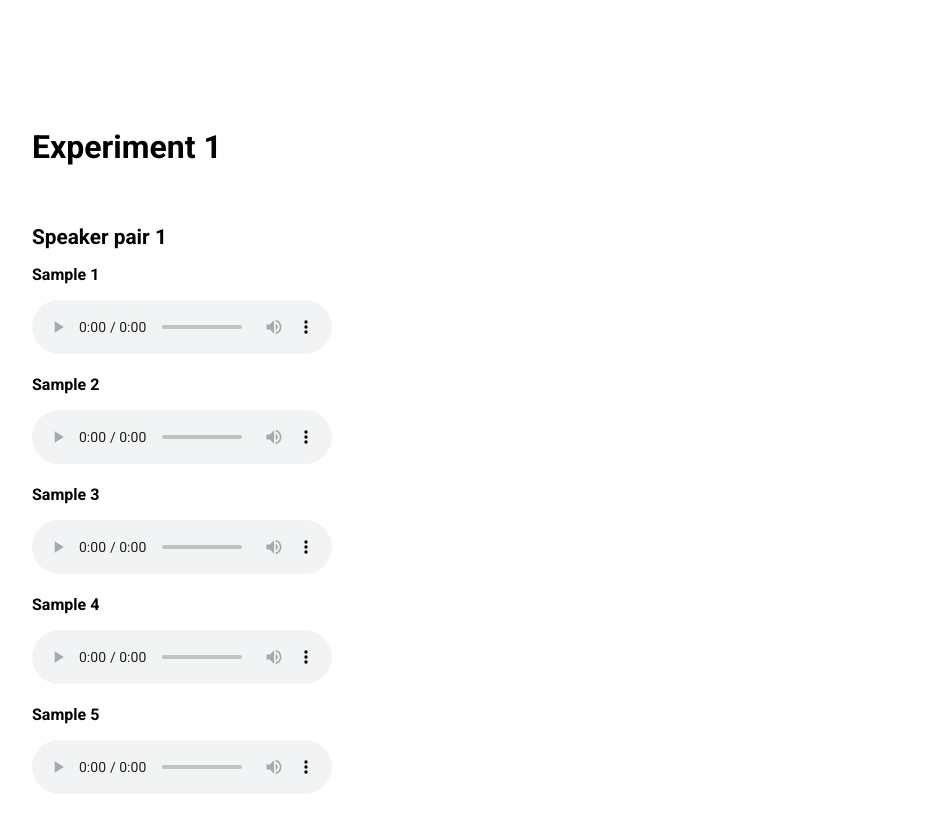
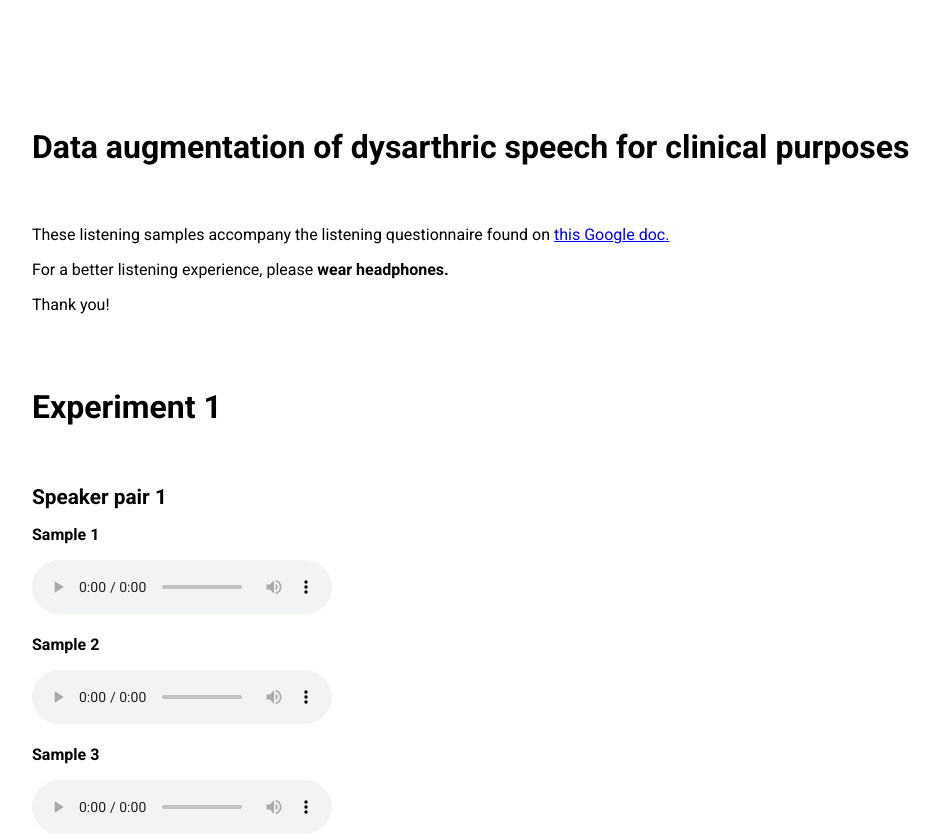
Before and after one commit to Pmartinano/dissertation_dys_2021, a plain HTML site: page index.html in a window 1280 px wide. Shown: the top 837 px of the page, without its empty margins (48-988 px from the left). Drawn offline with Linux system fonts and the light colour scheme.

Commit message:
added intro

```diff
--- a/index.html
+++ b/index.html
@@ -12,6 +12,17 @@
         <title>B116359</title>
     </head>
     <body>
+      <h1>
+          Data augmentation of dysarthric speech for clinical purposes
+          <br>
+        </br>
+
+      </h1>
+      <p>These listening samples accompany the listening questionnaire found on <a href="https://docs.google.com/document/d/1q6WJ6mqlv1EDwvTecCr-XS9ZTmLxNjnUmemUB4Wo_U8/edit"> this Google doc. </a> </p>
+      <p> For a better listening experience, please <b> wear headphones. </b>
+      <p> Thank you! </p>
+      <br>
+    </br>
       <div>
         <h1>
             Experiment 1
@@ -54,6 +65,7 @@
           <source src="audios/Exp1_speakerpair1_sample5.wav" type="audio/wav">
           Your browser does not support the audio element.
         </audio>
+
 	      </h2>
         <br>
       </br>
```
